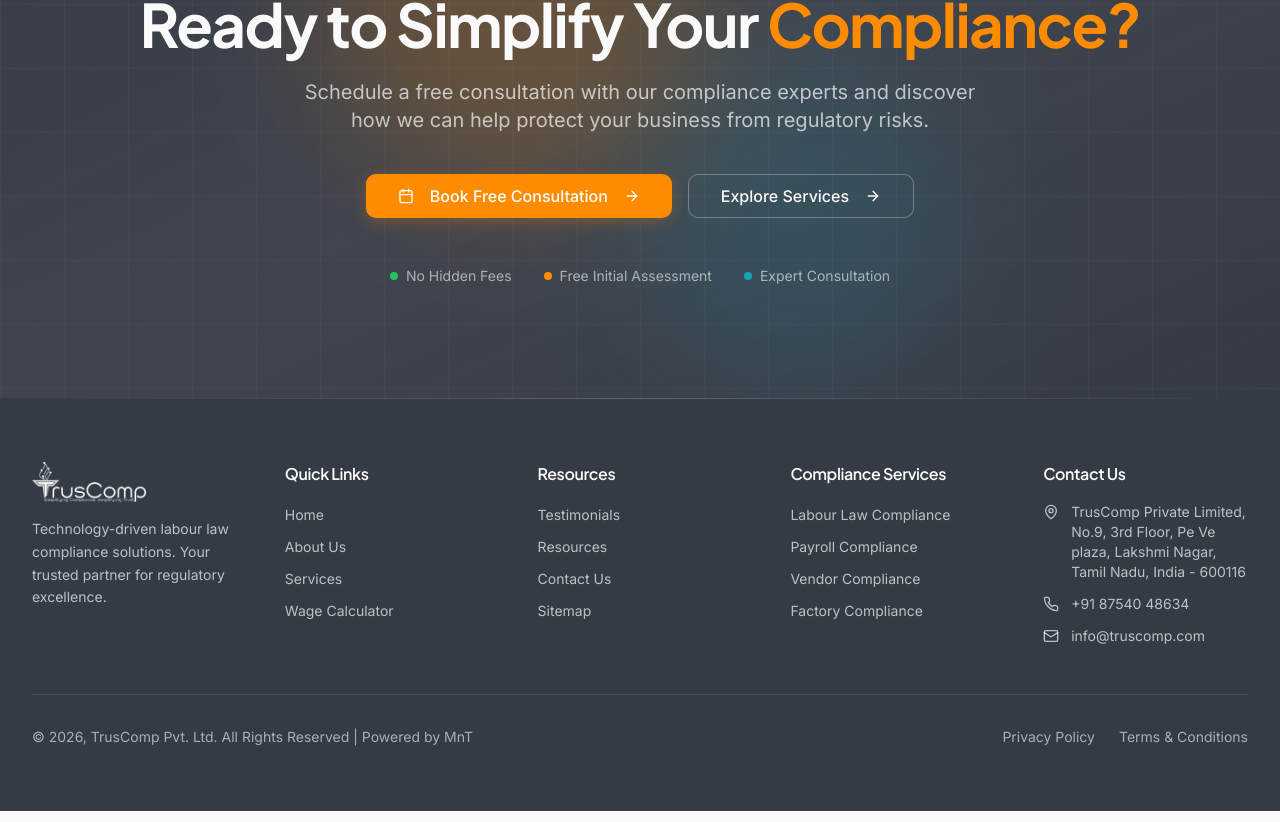
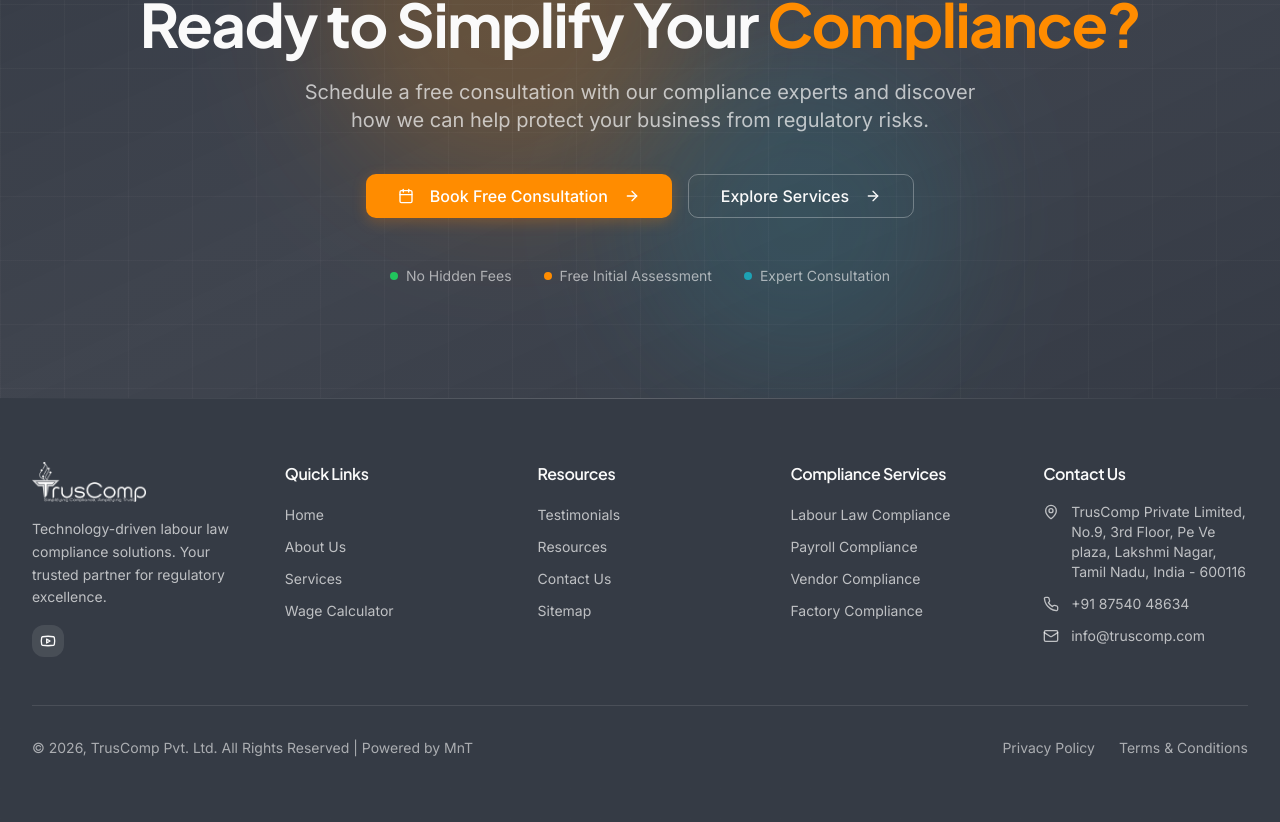
Before and after one commit to truscomp4-sys/Trus-Frontend, a Next.js app: page / in a window 1280 px wide. Shown: the part 4110-4932 px from the top of the page. Built offline with nearby package versions, Linux system fonts and the light colour scheme; no server answers.

Commit message:
Add TrusComp YouTube link to footer

```diff
--- a/src/components/layout/Footer.tsx
+++ b/src/components/layout/Footer.tsx
@@ -1,13 +1,14 @@
 'use client'
 
 import Link from "next/link";
-import { Mail, Phone, MapPin, Linkedin, Twitter, Facebook, Instagram } from "lucide-react";
+import { Mail, Phone, MapPin, Linkedin, Twitter, Facebook, Instagram, Youtube } from "lucide-react";
 import logo from "@/assets/truscomp-logo.png";
 import { useSettings } from "@/hooks/useSettings";
 
 const Footer = () => {
   const currentYear = new Date().getFullYear();
   const { data: settings } = useSettings();
+  const youtubeUrl = settings?.social_links?.youtube || "https://www.youtube.com/@TruscompOfficial";
 
   const quickLinks = [
     { name: "Home", path: "/" },
@@ -93,6 +94,15 @@ const Footer = () => {
                   <Instagram className="w-4 h-4" />
                 </a>
               )}
+              <a
+                href={youtubeUrl}
+                target="_blank"
+                rel="noopener noreferrer"
+                className="p-2 rounded-lg bg-background/10 hover:bg-primary hover:text-primary-foreground transition-all duration-200"
+                aria-label="YouTube"
+              >
+                <Youtube className="w-4 h-4" />
+              </a>
             </div>
           </div>
 
```
